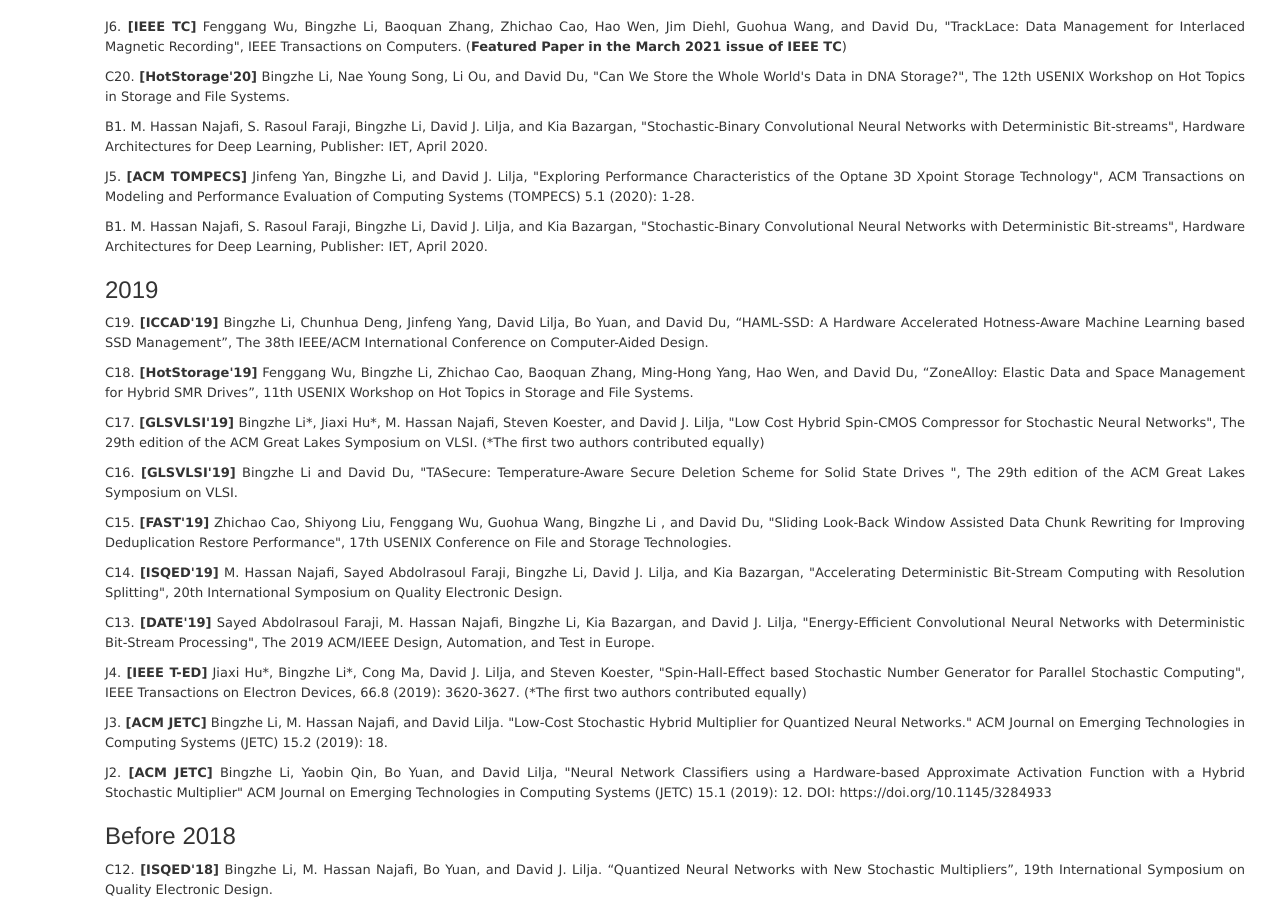
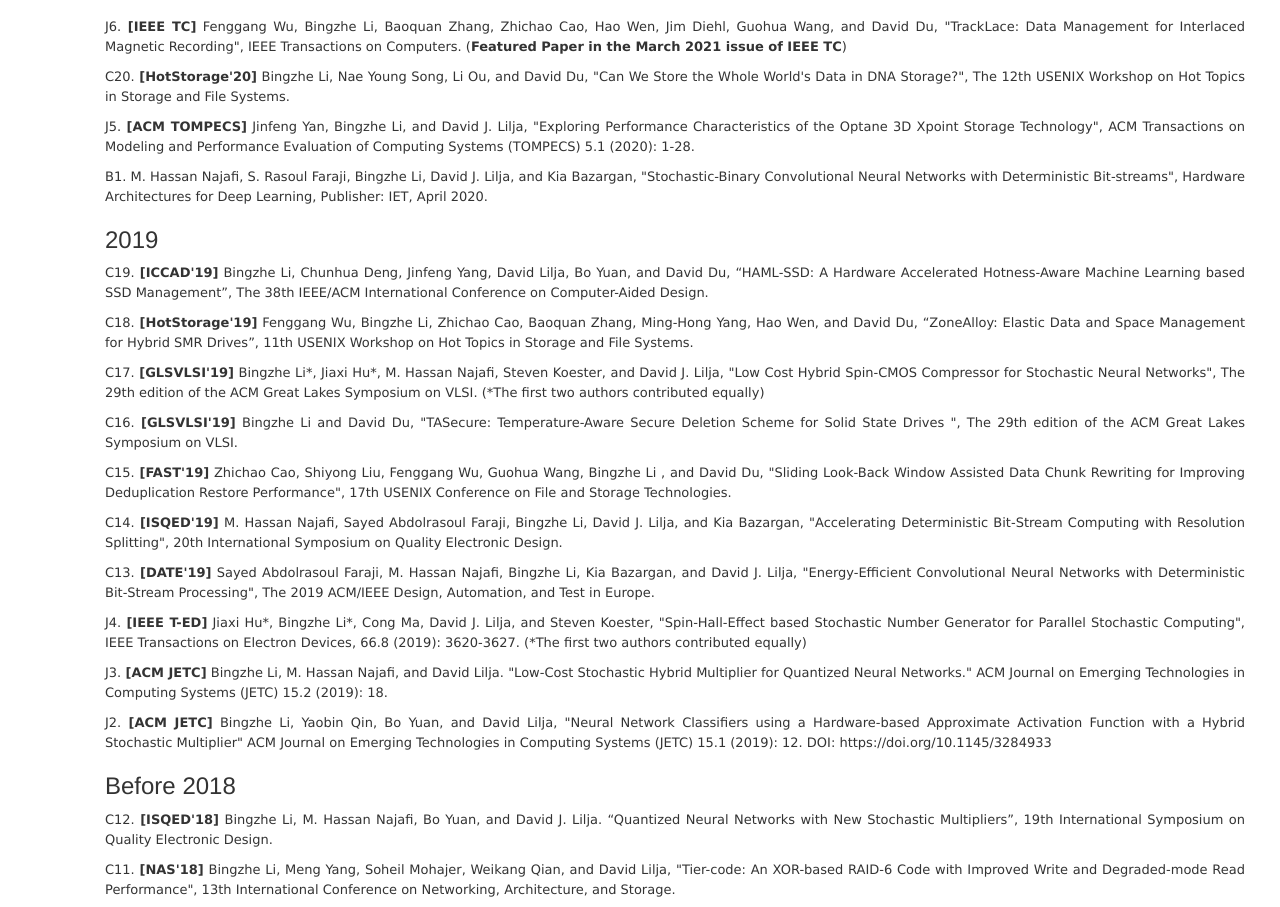
Before and after one commit to libingzheren/libingzheren.github.io, a plain HTML site: page Publications2.html in a window 1280 px wide. Shown: the part 933-1840 px from the top of the page. Drawn offline with nearby package versions, Linux system fonts and the light colour scheme.

Commit message:
Add files via upload

```diff
--- a/Publications2.html
+++ b/Publications2.html
@@ -93,7 +93,6 @@
 				<h3>2020<h3>
 				<p style="font-family:verdana; font-size:13px;LINE-HEIGHT:20px;">J6. <strong>[IEEE TC]</strong> Fenggang Wu, Bingzhe Li, Baoquan Zhang, Zhichao Cao, Hao Wen, Jim Diehl, Guohua Wang, and David Du, "TrackLace: Data Management for Interlaced Magnetic Recording", IEEE Transactions on Computers. (<strong>Featured Paper in the March 2021 issue of IEEE TC</strong>)</p>
 				<p style="font-family:verdana; font-size:13px;LINE-HEIGHT:20px;">C20. <strong>[HotStorage'20]</strong> Bingzhe Li, Nae Young Song, Li Ou, and David Du, "Can We Store the Whole World's Data in DNA Storage?", The 12th USENIX Workshop on Hot Topics in Storage and File Systems.</p>
-				<p style="font-family:verdana; font-size:13px;LINE-HEIGHT:20px;"> B1. M. Hassan Najafi, S. Rasoul Faraji, Bingzhe Li, David J. Lilja, and Kia Bazargan, "Stochastic-Binary Convolutional Neural Networks with Deterministic Bit-streams", Hardware Architectures for Deep Learning, Publisher: IET, April 2020.</p>
 				<p style="font-family:verdana; font-size:13px;LINE-HEIGHT:20px;">J5. <strong>[ACM TOMPECS]</strong> Jinfeng Yan, Bingzhe Li,  and David J. Lilja, "Exploring Performance Characteristics of the Optane 3D Xpoint Storage Technology", ACM Transactions on Modeling and Performance Evaluation of Computing Systems (TOMPECS) 5.1 (2020): 1-28.      </p>
 				<p style="font-family:verdana; font-size:13px;LINE-HEIGHT:20px;"> B1. M. Hassan Najafi, S. Rasoul Faraji, Bingzhe Li, David J. Lilja, and Kia Bazargan, "Stochastic-Binary Convolutional Neural Networks with Deterministic Bit-streams", Hardware Architectures for Deep Learning, Publisher: IET, April 2020.</p>
 
```
